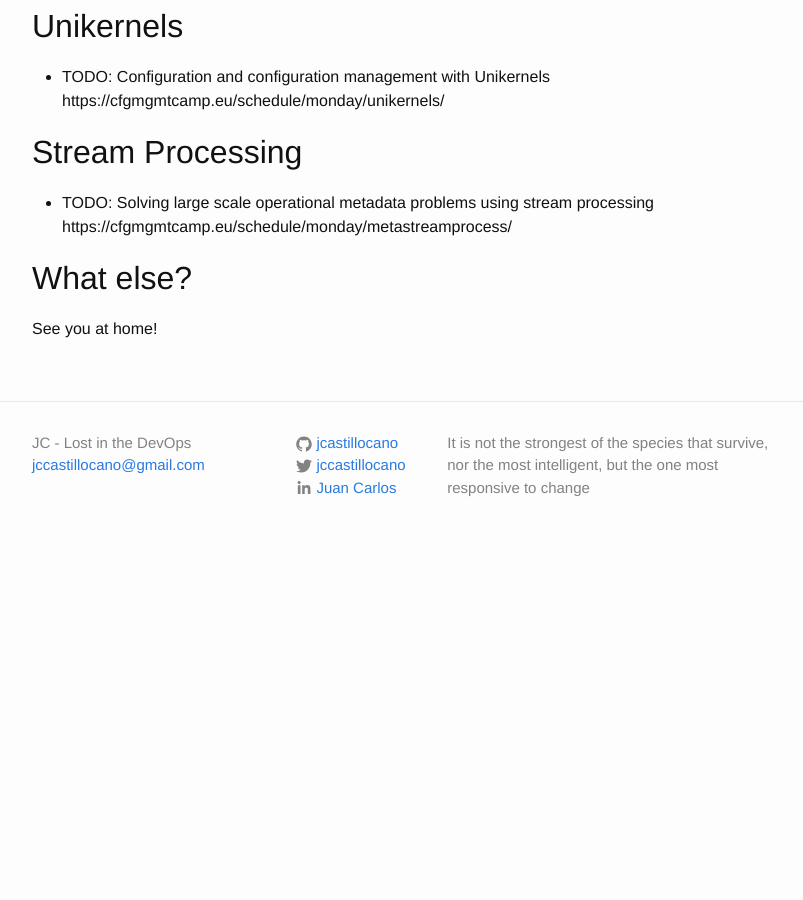
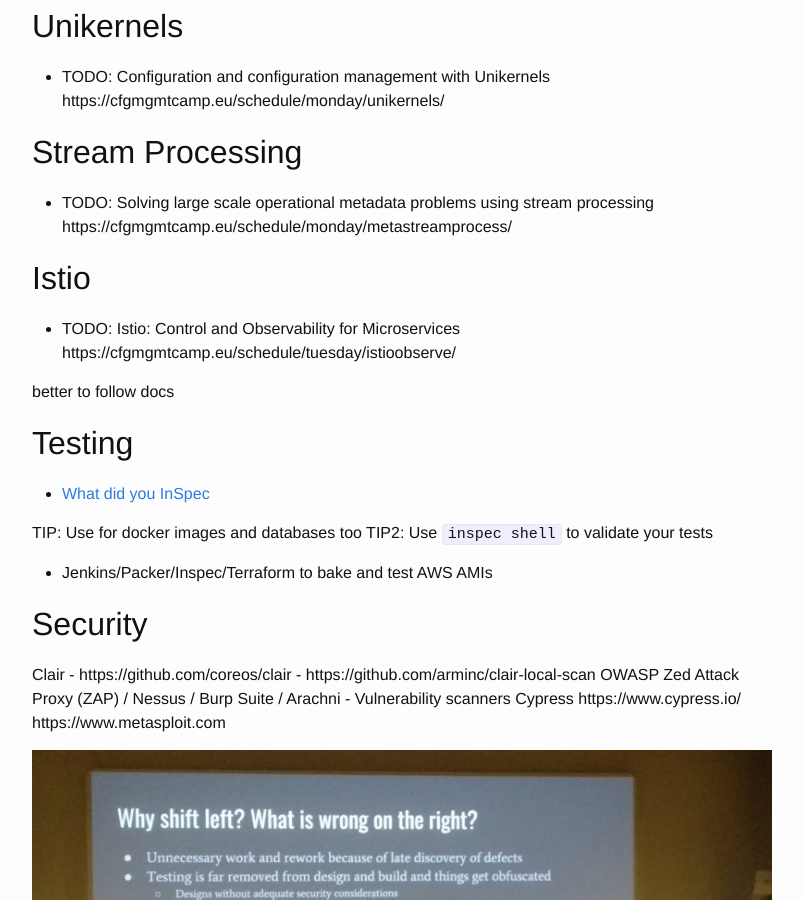
Before and after one commit to jcastillocano/jcastillocano.github.io, a Jekyll site: the page built from _posts/2019-02-05-cmc-notes.markdown, in a window 1280 px wide and 900 px high, scrolled down 2347 px. Shown: the whole window, without its empty margins (238-1041 px from the left). Built offline with Jekyll 4.4.1, drawn with Linux system fonts in a browser that asks for light colours; before the commit the page ends 2906 px from its top, so only the background shows below that.

Commit message:
WIP: Latest notes from day 2

```diff
--- a/_posts/2019-02-05-cmc-notes.markdown
+++ b/_posts/2019-02-05-cmc-notes.markdown
@@ -34,6 +34,31 @@
 * TODO: Solving large scale operational metadata problems using stream processing
 https://cfgmgmtcamp.eu/schedule/monday/metastreamprocess/
 
+## Istio
+
+* TODO: Istio: Control and Observability for Microservices
+https://cfgmgmtcamp.eu/schedule/tuesday/istioobserve/
+
+better to follow docs
+
+## Testing
+
+* [What did you InSpec][whatdidyouinspec]
+
+TIP: Use for docker images and databases too
+TIP2: Use `inspec shell` to validate your tests
+
+* Jenkins/Packer/Inspec/Terraform to bake and test AWS AMIs
+
+## Security
+
+Clair - https://github.com/coreos/clair - https://github.com/arminc/clair-local-scan
+OWASP Zed Attack Proxy (ZAP) / Nessus / Burp Suite / Arachni - Vulnerability scanners
+Cypress https://www.cypress.io/
+https://www.metasploit.com
+
+![Security Shift Left!!!](/securityleft.jpeg)
+
 
 ## What else?
 
@@ -41,3 +66,4 @@
 
 [fosdem]:https://fosdem.org
 [system73]:https://system73.com
+[whatdidyouinspec]:https://github.com/dgha/inspec-cfgmgmtcamp-ghent-2019
```
Also changed, not shown: securityleft.jpeg (added).
